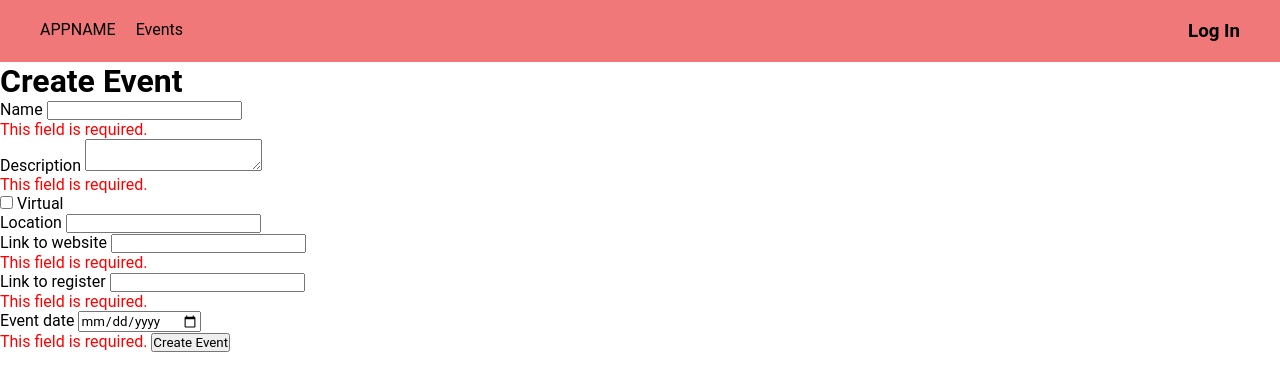
After one commit to MiniCube11/iohacks2022, a Flask app: page /events/add in a window 1280 px wide. The commit adds this page. Shown: the top 391 px of the page. Run offline with Flask 2, Linux system fonts and the light colour scheme.

Commit message:
Form for adding events

```diff
--- a/app/__init__.py
+++ b/app/__init__.py
@@ -11,9 +11,10 @@ migrate = Migrate(app, db)
 login = LoginManager(app)
 login.login_view = 'auth.login'
 
-from app.views import main, auth
+from app.views import main, auth, events
 app.register_blueprint(main.bp)
 app.register_blueprint(auth.bp)
+app.register_blueprint(events.bp, url_prefix="/events")
 
 from app import models
 
--- /dev/null
+++ b/app/forms/events.py
@@ -0,0 +1,14 @@
+from flask_wtf import FlaskForm
+from wtforms import StringField, PasswordField, BooleanField, SubmitField, DateField, TextAreaField
+from wtforms.validators import DataRequired
+
+
+class AddEventForm(FlaskForm):
+    title = StringField('Name', validators=[DataRequired()])
+    date = DateField('Event Date', format='%Y-%m-%d', validators=[DataRequired()])
+    description = TextAreaField('Description', validators=[DataRequired()])
+    is_virtual = BooleanField('Virtual')
+    location = StringField('Location')
+    website_link = StringField('Link to website', validators=[DataRequired()])
+    register_link = StringField('Link to register', validators=[DataRequired()])
+    submit = SubmitField('Create Event')
--- /dev/null
+++ b/app/static/css/style.css
@@ -0,0 +1,38 @@
+* {
+    margin: 0;
+    padding: 0;
+    font-family: 'Roboto', sans-serif;
+}
+
+:root {
+    --margin-side: 40px;
+}
+
+.error {
+    color: red;
+}
+
+.top {
+    display: flex;
+    background-color: #F17878;
+    padding: 20px calc(var(--margin-side) - 10px);
+    justify-content: space-between;
+}
+
+.top .left {
+    display: flex;
+}
+
+.top .right {
+    display: flex;
+}
+
+.top a {
+    margin: 0 10px;
+    text-decoration: none;
+    color: black;
+}
+
+.main {
+    margin: 40px var(--margin-side);
+}
--- a/app/templates/base.html
+++ b/app/templates/base.html
@@ -9,13 +9,18 @@
   </head>
   <body>
     <div class="top">
-      <h1 class='title'><a href="{{ url_for('main.index') }}">APPNAME</a></h1>
-      {% if current_user.is_authenticated %}
-        <h3 class="user">{{ current_user.email }}</h3>
-        <a href="{{ url_for('auth.logout') }}">Log Out</a>
-      {% else %}
-        <a href="{{ url_for('auth.login') }}"><h3>Log In</h3></a>
-      {% endif %}
+      <div class="left">
+        <a href="{{ url_for('main.index') }}">APPNAME</a>
+        <a href="{{ url_for('main.events') }}">Events</a>
+      </div>
+      <div class="right">
+        {% if current_user.is_authenticated %}
+          <a class="user">{{ current_user.email }}</a>
+          <a href="{{ url_for('auth.logout') }}">Log Out</a>
+        {% else %}
+          <a href="{{ url_for('auth.login') }}"><h3>Log In</h3></a>
+        {% endif %}
+      </div>
     </div>
     <div id="messages">
       {% with messages = get_flashed_messages(with_categories=true) %}
--- /dev/null
+++ b/app/templates/events/add_event.html
@@ -0,0 +1,35 @@
+{% extends "base.html" %}
+
+{% block content %}
+    <h1>Create Event</h1>
+    <form action="" method="POST" novalidate>
+        {{ form.hidden_tag() }}
+        <p>Name {{ form.title() }}</p>
+        {% for error in form.title.errors %}
+            <span class="error">{{ error }}</span>
+        {% endfor %}
+
+        <p>Description {{ form.description() }}</p>
+        {% for error in form.description.errors %}
+            <span class="error">{{ error }}</span>
+        {% endfor %}
+
+        <p>{{ form.is_virtual() }} Virtual</p>
+        <p>Location {{ form.location() }}</p>
+
+        <p>Link to website {{ form.website_link }}</p>
+        {% for error in form.website_link.errors %}
+            <span class="error">{{ error }}</span>
+        {% endfor %}
+
+        <p>Link to register {{ form.register_link }}</p>
+        {% for error in form.register_link.errors %}
+            <span class="error">{{ error }}</span>
+        {% endfor %}
+        <p>Event date {{ form.date() }}</p>
+        {% for error in form.date.errors %}
+            <span class="error">{{ error }}</span>
+        {% endfor %}
+        {{ form.submit() }}
+    </form>
+{% endblock %}
--- /dev/null
+++ b/app/views/events.py
@@ -0,0 +1,31 @@
+from flask import Blueprint, render_template, flash, url_for, redirect, request
+from app import db
+from app.forms.events import AddEventForm
+from app.models import Event
+from datetime import datetime
+
+bp = Blueprint('events', __name__)
+
+
+@bp.route('/add', methods=['GET', 'POST'])
+def add_event():
+    form = AddEventForm(request.form)
+    print(form.validate(), form.errors)
+    print(form.validate(), form.validate_on_submit())
+    print(form.date.data, "ASDFASD")
+    if request.method == "POST" and form.validate_on_submit():
+        print("submit")
+        event = Event(
+            title=form.title.data,
+            date=form.date.data,
+            description=form.description.data,
+            is_virtual=form.is_virtual.data,
+            location=form.location.data,
+            website_link=form.website_link.data,
+            register_link=form.register_link.data
+        )
+        db.session.add(event)
+        db.session.commit()
+        flash("Event created")
+        return redirect(url_for('main.events'))
+    return render_template('events/add_event.html', form=form)
```
Also changed, not shown: app/templates/main/events.html (added, +12 -0 lines), app/views/main.py (+8 -0 lines).
